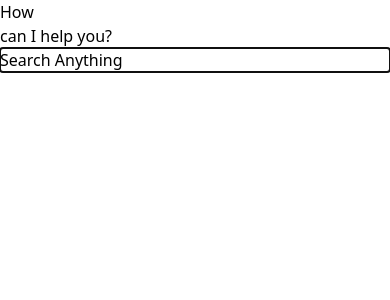
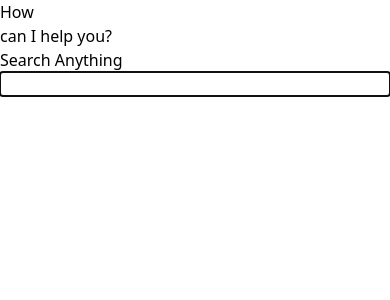
Before and after one commit to Shivam5551/Chatbot-Gemini-Api, a React (Vite) app in the folder frontend/: page / in a window 390 px wide. Shown: the top 300 px of the page. Built offline with nearby package versions, Linux system fonts and the light colour scheme.

Commit message:
mobile fixes

```diff
--- a/frontend/src/App.jsx
+++ b/frontend/src/App.jsx
@@ -16,10 +16,9 @@ const App = () => {
   };
 
   const noInput = () => {
-    return (
-      <div>Search Anything</div>
-    )
-  }
+    return <div className="col-span-11 break-all text-sm sm:text-lg whitespace-pre absolute  text-wrap w-full overflow-x-hidden overflow-y-auto h-fit max-h-24 line-clamp-2 items-center rounded-2xl m-0 p-2 md:p-4 flex text-white caret-white"
+    >Search Anything</div>;
+  };
 
   const getInput = useCallback(async () => {
     if (input.trim() === "") return;
@@ -46,23 +45,21 @@ const App = () => {
     }
   }, [input]);
 
-  useEffect(() => {
-    const handleKeyDown = (e) => {
-      if (e.key === 'Enter' && input.trim() !== '') {
-        e.preventDefault();
-        getInput();
-      } else if (e.key.length === 1 || e.key === 'Tab') {
-        const key = e.key === 'Tab' ? '    ' : e.key;
-        setInput((prevInput) => prevInput + key);
-      } else if (e.key === 'Backspace' && input.length > 0) {
-        setInput((prevInput) => prevInput.slice(0, -1));
-      }
-      e.preventDefault();
+  const handleInputChange = (e) => {
+    setInput(e.target.innerText);
   };
 
-    document.addEventListener("keydown", handleKeyDown);
-    return () => document.removeEventListener("keydown", handleKeyDown);
-  }, [input, getInput]);
+  const handleKeyDown = (e) => {
+    if (e.key === 'Enter') {
+      e.preventDefault(); // Prevent default behavior of adding a newline
+      if (input.trim() !== '') {
+        getInput();
+      }
+    } else if (e.key === 'Tab') {
+      e.preventDefault(); // Handle Tab key for indentation
+      setInput((prevInput) => prevInput + '    ');
+    }
+  };
 
   useEffect(() => {
     if (inputRef.current) {
@@ -78,19 +75,20 @@ const App = () => {
 
   return (
     <div className="w-screen h-screen overflow-y-auto overflow-x-hidden bg-slate-900/95 grid grid-rows-12">
-
-<div className="row-span-10 p-12 overflow-x-hidden overflow-y-auto h-full w-full">
+      <div className="row-span-10 p-2 sm:p-12 overflow-x-hidden overflow-y-auto h-full w-full">
         {conversations.length === 0 ? (
-    <div className="flex justify-center whitespace-pre items-center h-full text-2xl sm:text-7xl font-extrabold"><h1 className="text-yellow-500">How </h1><h1 className="text-purple-400">can I help you?</h1></div>
+          <div className="flex justify-center whitespace-pre items-center h-full text-2xl sm:text-7xl font-extrabold">
+            <h1 className="text-yellow-500">How </h1><h1 className="text-purple-400">can I help you?</h1>
+          </div>
         ) : (
           conversations.map(({ UserInput, ServerResponse }, index) => (
             <div key={index} className="mb-4">
               <div className="flex justify-end w-full overflow-x-clip h-fit mb-2 text-white">
-          <div className="rounded-2xl w-fit max-w-[50%] break-all h-fit bg-gray-500 p-2">
+                <div className="rounded-2xl w-fit max-w-[70%] break-all h-fit bg-gray-500 p-2">
                   <strong className="whitespace-pre">User: </strong> {UserInput}
                 </div>
               </div>
-        <div className="bg-gray-700 whitespace-pre p-7 text-wrap overflow-x-auto h-fit rounded-3xl text-white mt-2">
+              <div className="bg-gray-700 whitespace-pre p-3 sm:p-7 text-wrap overflow-x-auto h-fit rounded-3xl text-white mt-2">
                 <strong>Response:</strong> {parse(ServerResponse)}
               </div>
             </div>
@@ -98,18 +96,19 @@ const App = () => {
         )}
       </div>
 
-
       <div className="flex items-end relative row-span-2 justify-center mb-4">
         <div className="flex items-center w-full md:w-3/4 h-fit rounded-3xl m-1 sm:m-4 mb-1 sm:mb-3 bg-zinc-700">
+          {input === '' ? noInput() : ''}
           <div
             ref={inputRef}
             className="col-span-11 break-all text-sm sm:text-lg whitespace-pre relative text-wrap w-full overflow-x-hidden overflow-y-auto h-fit max-h-24 line-clamp-2 items-center rounded-2xl m-0 p-2 md:p-4 flex text-white caret-white"
             contentEditable
             suppressContentEditableWarning={true}
             role="textbox"
+            onInput={handleInputChange} // Handle text input
+            onKeyDown={handleKeyDown} // Handle special keys
           >
-
-            {input === '' ? noInput(): input}
+            {input}
           </div>
           <div className="flex justify-end pr-1 pl-1 sm:pl-2 sm:pr-2">
             <button
```
Lines whose indentation alone changed are shown as unchanged.
